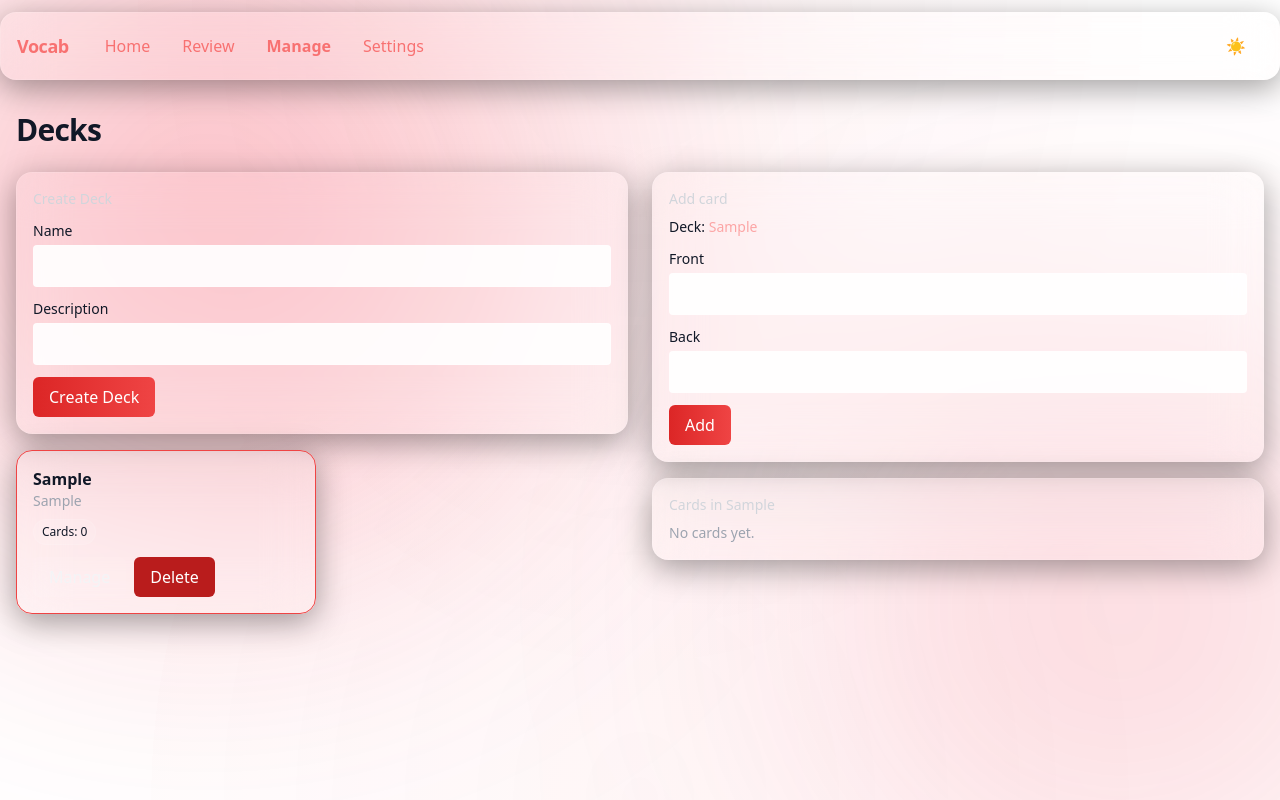
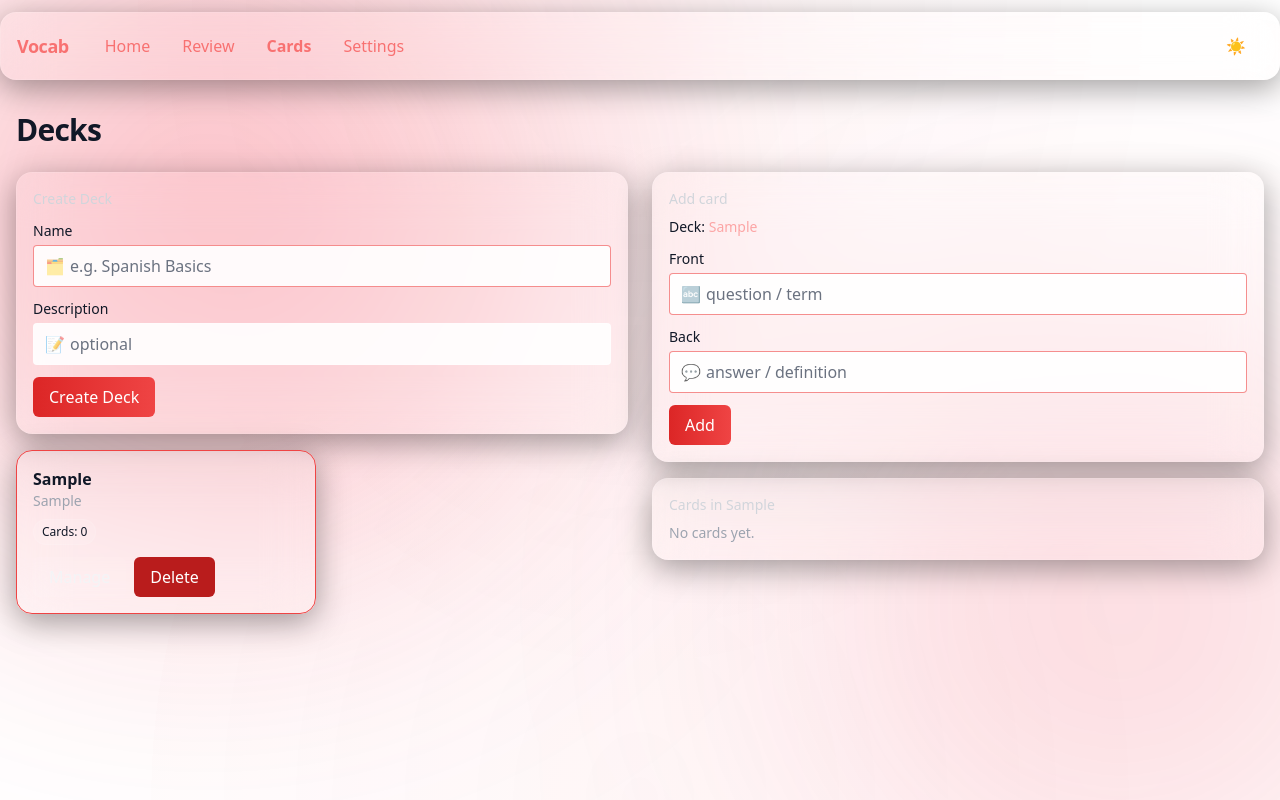
Before and after one commit to UmutYLCN/VocabWebSite, a React (Vite) app: page /decks in a window 1280 px wide. Both pictures are taken after typing "Sample", "Sample" into the empty fields and a click on the button "Create Deck". Built offline with nearby package versions, Linux system fonts and the light colour scheme.

Commit message:
feat(nav+ux): rename nav link to Cards; add input icons and success/error validation visuals; keep dark-mode input contrast

```diff
--- a/src/components/Navbar.tsx
+++ b/src/components/Navbar.tsx
@@ -26,7 +26,7 @@ export default function Navbar() {
             </li>
             <li>
               <NavLink to="/decks" className={({ isActive }) => `${linkBase} ${isActive ? active : ''}`}>
-                {t('nav.manage')}
+                {t('nav.cards')}
               </NavLink>
             </li>
             <li>
@@ -61,7 +61,7 @@ export default function Navbar() {
           </li>
           <li>
             <NavLink to="/decks" className={({ isActive }) => `${linkBase} ${isActive ? active : ''}`}>
-              {t('nav.manage')}
+              {t('nav.cards')}
             </NavLink>
           </li>
           <li>
--- a/src/locales/en.json
+++ b/src/locales/en.json
@@ -5,6 +5,7 @@
   "nav.decks": "Decks",
   "nav.add": "Add",
   "nav.settings": "Settings",
+  "nav.cards": "Cards",
   "page.home.title": "Home",
   "page.review.title": "Review",
   "page.decks.title": "Decks",
--- a/src/locales/tr.json
+++ b/src/locales/tr.json
@@ -5,6 +5,7 @@
   "nav.decks": "Deste",
   "nav.add": "Ekle",
   "nav.settings": "Ayarlar",
+  "nav.cards": "Cards",
   "page.home.title": "Ana Sayfa",
   "page.review.title": "Tekrar",
   "page.decks.title": "Desteler",
--- a/src/pages/Decks.tsx
+++ b/src/pages/Decks.tsx
@@ -50,11 +50,17 @@ export default function Decks() {
             <div className="text-sm text-gray-300">{t('decks.create')}</div>
             <div>
               <label className="block text-sm mb-1">Name</label>
-              <input className="w-full border rounded px-3 py-2" value={name} onChange={e => setName(e.target.value)} />
+              <div className="relative">
+                <span className="absolute left-3 top-1/2 -translate-y-1/2 opacity-60">🗂️</span>
+                <input className={`w-full pl-9 ${!name.trim() ? 'border-red-500/60 focus:ring-red-500/50' : 'border-white/20 focus:ring-red-500/40'}`} value={name} onChange={e => setName(e.target.value)} placeholder="e.g. Spanish Basics" />
+              </div>
             </div>
             <div>
               <label className="block text-sm mb-1">Description</label>
-              <input className="w-full border rounded px-3 py-2" value={desc} onChange={e => setDesc(e.target.value)} />
+              <div className="relative">
+                <span className="absolute left-3 top-1/2 -translate-y-1/2 opacity-60">📝</span>
+                <input className="w-full pl-9" value={desc} onChange={e => setDesc(e.target.value)} placeholder="optional" />
+              </div>
             </div>
             <button className="btn-primary">{t('decks.create')}</button>
           </form>
@@ -97,11 +103,17 @@ export default function Decks() {
                 <div className="text-sm">Deck: <span className="text-red-300">{selectedDeck.name}</span></div>
                 <div>
                   <label className="block text-sm mb-1">Front</label>
-                  <input className="w-full border rounded px-3 py-2" value={front} onChange={e => setFront(e.target.value)} />
+                  <div className="relative">
+                    <span className="absolute left-3 top-1/2 -translate-y-1/2 opacity-60">🔤</span>
+                    <input className={`w-full pl-9 ${!front.trim() ? 'border-red-500/60 focus:ring-red-500/50' : 'border-green-500/60 focus:ring-green-500/40'}`} value={front} onChange={e => setFront(e.target.value)} placeholder="question / term" />
+                  </div>
                 </div>
                 <div>
                   <label className="block text-sm mb-1">Back</label>
-                  <input className="w-full border rounded px-3 py-2" value={back} onChange={e => setBack(e.target.value)} />
+                  <div className="relative">
+                    <span className="absolute left-3 top-1/2 -translate-y-1/2 opacity-60">💬</span>
+                    <input className={`w-full pl-9 ${!back.trim() ? 'border-red-500/60 focus:ring-red-500/50' : 'border-green-500/60 focus:ring-green-500/40'}`} value={back} onChange={e => setBack(e.target.value)} placeholder="answer / definition" />
+                  </div>
                 </div>
                 <button className="btn-primary">Add</button>
               </form>
```
Also changed, not shown: 1 other file (tests, documents, lock files or other folders).
